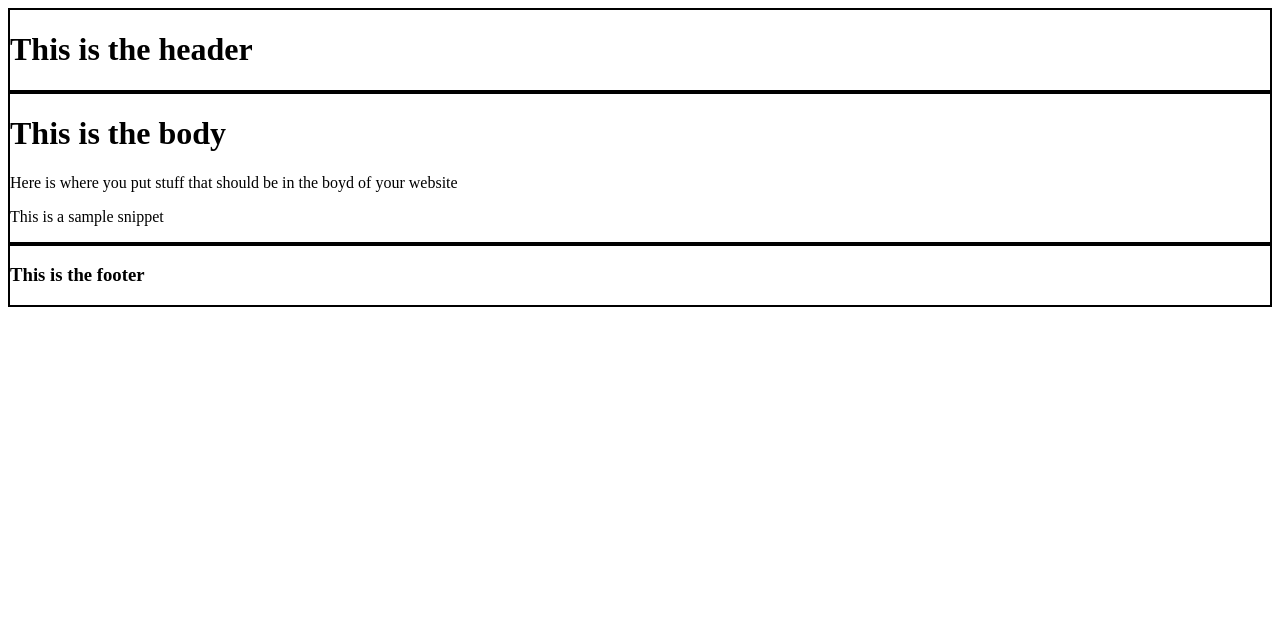
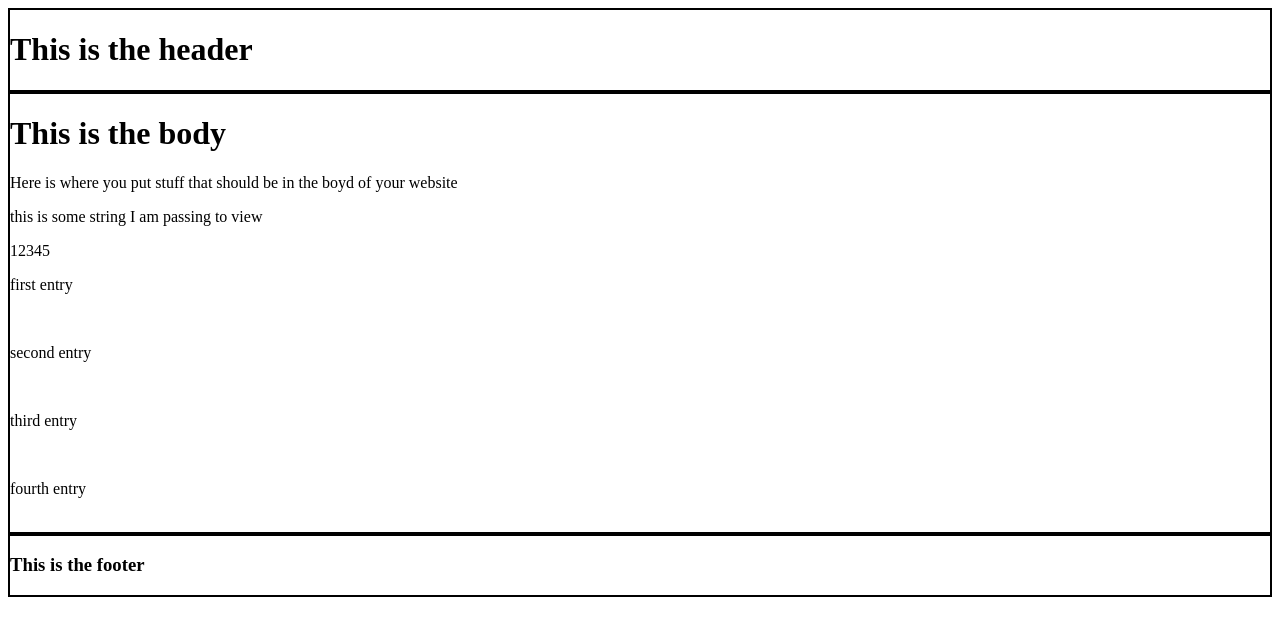
Before and after one commit to ganeshpadhayay/learning-python, a Django app: page / in a window 1280 px wide. Shown: the top 636 px of the page. Run offline with Django 3.2, Linux system fonts and the light colour scheme.

Commit message:
data passing from views to template

```diff
--- a/sample-blog-website/src/personal/templates/personal/home.html
+++ b/sample-blog-website/src/personal/templates/personal/home.html
@@ -6,7 +6,12 @@
 	<h1>This is the body</h1>
 	<p>Here is where you put stuff that should be in the boyd of your website</p>
 
-	{% include 'personal/snippets/body_snippet.html' %}
+	<p>{{some_string}}</p>
+	<p>{{some_number}}</p>
+
+	{% for list_item in list_of_values %}
+		{% include 'personal/snippets/body_snippet.html' with value=list_item %}<br>
+	{% endfor %}
 
 </div>
 
--- a/sample-blog-website/src/personal/templates/personal/snippets/body_snippet.html
+++ b/sample-blog-website/src/personal/templates/personal/snippets/body_snippet.html
@@ -1 +1 @@
-<p>This is a sample snippet</p>
+<p>{{value}}</p>
--- a/sample-blog-website/src/personal/views.py
+++ b/sample-blog-website/src/personal/views.py
@@ -3,5 +3,23 @@ from django.shortcuts import render
 # Create your views here.
 
 def home_screen_view(request):
-	print(request.headers)
-	return render(request, "personal/home.html", {})
+	context = {}
+	context['some_string'] = "this is some string I am passing to view"
+	context['some_number'] = 12345
+
+	# other way to use ocntext to pass the data to template from views class
+	#context = {
+	#		"some_string" : "this is some string I am passing to view",
+	#		"some_number" : 12345,
+	#}
+
+	list_of_values = []
+	list_of_values.append("first entry")
+	list_of_values.append("second entry")
+	list_of_values.append("third entry")
+	list_of_values.append("fourth entry")
+
+	context['list_of_values'] = list_of_values
+
+
+	return render(request, "personal/home.html", context)
```
